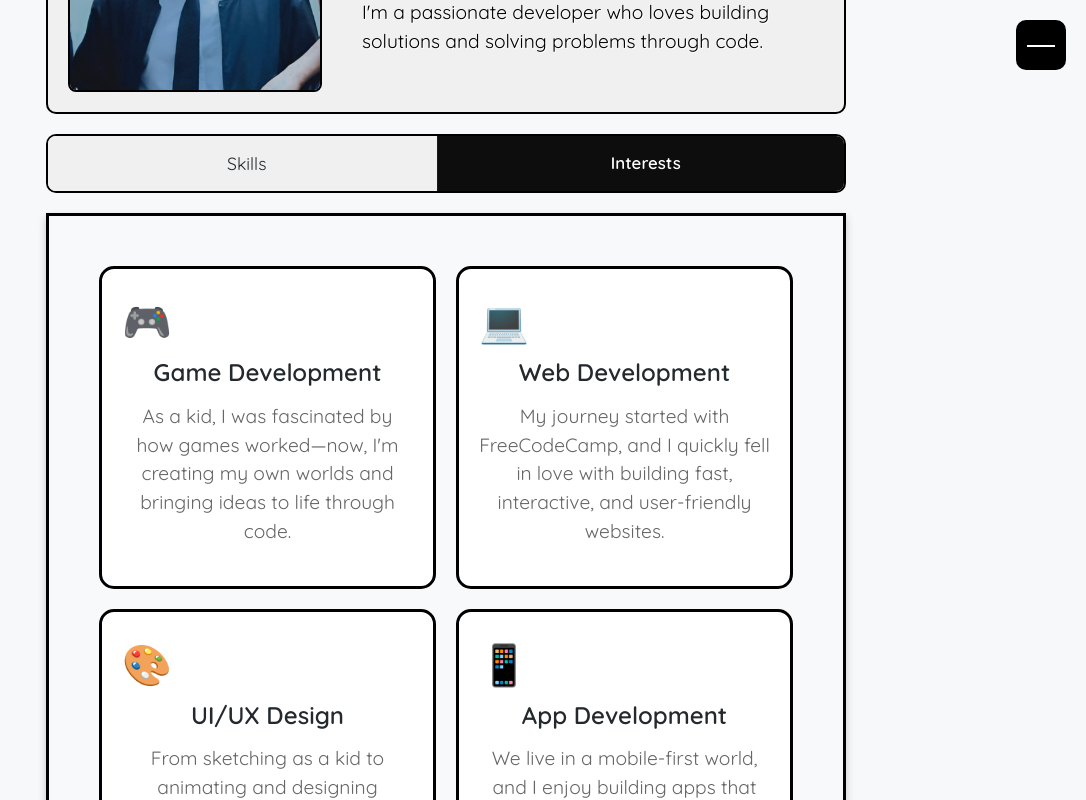
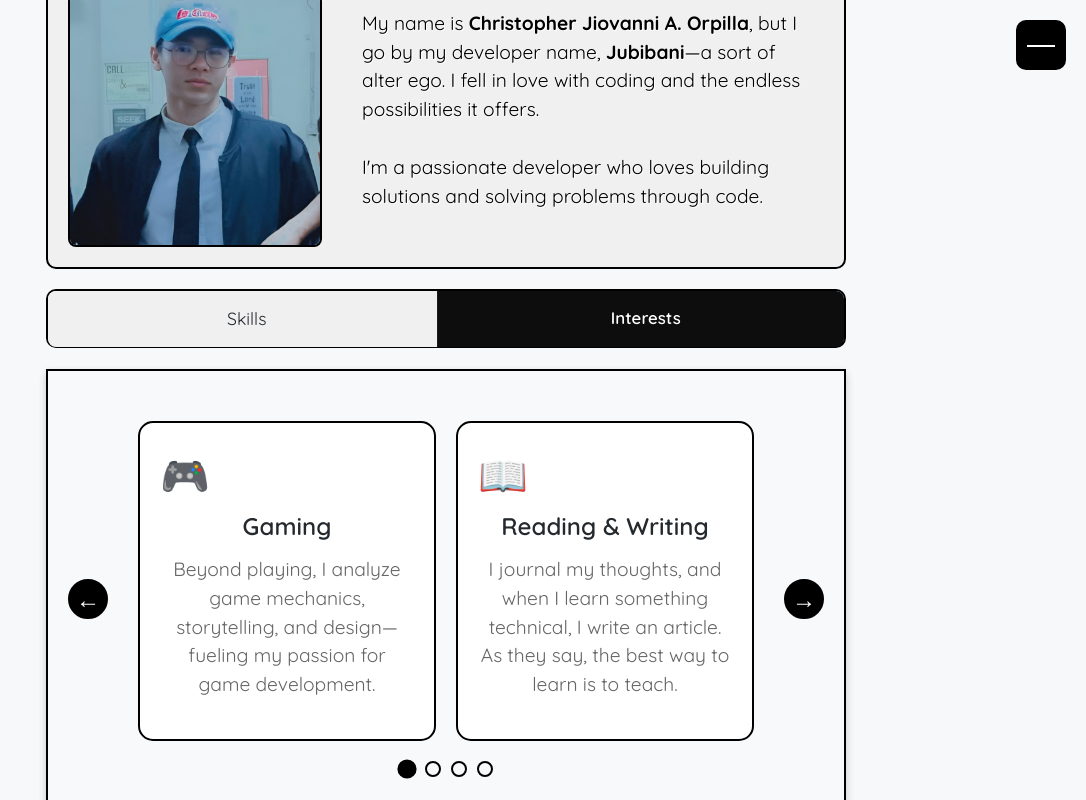
Before and after one commit to Jubibani/Portfolio-Refresh, a website: page layout/about.html in a window 1280 px wide. Both pictures are taken after a click on the element "Interests". Shown: the whole page, without its empty margins (194-1280 px from the left). Drawn offline with Linux system fonts and the light colour scheme.

Commit message:
style(interests-tab): add carousel with additional lists

```diff
--- a/layout/about.html
+++ b/layout/about.html
@@ -59,7 +59,37 @@
                 </ul>
             </div>
             <div id="interests" class="tab-content" style="display: none;">
-                <div class="interests-container">
+                <div class="carousel-container">
+                    <button class="carousel-button carousel-prev" onclick="moveCarousel(-1)">←</button>
+                    <button class="carousel-button carousel-next" onclick="moveCarousel(1)">→</button>
+
+                    <div class="carousel-slide active">
+                        <div class="interest-card bounce-in">
+                            <div class="interest-icon">🎮</div>
+                            <h3 class="interest-title">Gaming</h3>
+                            <p class="interest-description">Beyond playing, I analyze game mechanics, storytelling, and design—fueling my passion for game development.</p>
+                        </div>
+                        <div class="interest-card bounce-in">
+                            <div class="interest-icon">📖</div>
+                            <h3 class="interest-title">Reading & Writing</h3>
+                            <p class="interest-description">I journal my thoughts, and when I learn something technical, I write an article. As they say, the best way to learn is to teach.</p>
+                        </div>
+                    </div>
+
+                    <div class="carousel-slide">
+                        <div class="interest-card bounce-in">
+                            <div class="interest-icon">🍿</div>
+                            <h3 class="interest-title">Anime & Movies</h3>
+                            <p class="interest-description">Stories, visuals, and world-building inspire my creative thinking—shaping how I approach design and development.</p>
+                        </div>
+                        <div class="interest-card bounce-in">
+                            <div class="interest-icon">🎵</div>
+                            <h3 class="interest-title">Music</h3>
+                            <p class="interest-description">Music fuels my workflow—whether coding deep into the night or designing a new project, it's always part of my process.</p>
+                        </div>
+                    </div>
+
+                    <div class="carousel-slide">
                         <div class="interest-card bounce-in">
                             <div class="interest-icon">🎮</div>
                             <h3 class="interest-title">Game Development</h3>
@@ -70,18 +100,27 @@
                             <h3 class="interest-title">Web Development</h3>
                             <p class="interest-description">My journey started with FreeCodeCamp, and I quickly fell in love with building fast, interactive, and user-friendly websites.</p>
                         </div>
+                    </div>
+
+                    <div class="carousel-slide">
                         <div class="interest-card bounce-in">
                             <div class="interest-icon">🎨</div>
                             <h3 class="interest-title">UI/UX Design</h3>
-                        <p class="interest-description">From sketching as a kid to animating and designing intuitive user experiences—I love crafting interfaces that feel natural and seamless.</p>
+                            <p class="interest-description">From sketching as a kid, to drawing and animating, I grew up learning to craft seamless and intuitive user experiences.</p>
                         </div>
                         <div class="interest-card bounce-in">
                             <div class="interest-icon">📱</div>
                             <h3 class="interest-title">App Development</h3>
-                        <p class="interest-description">We live in a mobile-first world, and I enjoy building apps that people interact with daily—bringing convenience to their fingertips.</p>
+                            <p class="interest-description">We live in a mobile-first world, and I build apps that people interact with daily—bringing convenience to their fingertips.</p>
                         </div>
                     </div>
 
+                    <div class="carousel-dots">
+                        <span class="carousel-dot active" onclick="currentSlide(1)"></span>
+                        <span class="carousel-dot" onclick="currentSlide(2)"></span>
+                        <span class="carousel-dot" onclick="currentSlide(3)"></span>
+                        <span class="carousel-dot" onclick="currentSlide(4)"></span>
+                    </div>
                 </div>
             </div>
             <div class="arrow" role="button" tabindex="0" aria-label="Scroll down">
@@ -95,5 +134,6 @@
     </main>
     <script src="../src/js/script.js"></script>
     <script src="../src/js/tabs.js"></script>
+    <script src="../src/js/carousel.js"></script>
 </body>
 </html>
--- a/src/css/style.css
+++ b/src/css/style.css
@@ -576,7 +576,7 @@ main {
 
 .interest-card {
     background: #fff;
-    border: 3px solid #000;
+    border: 2px solid #000;
     border-radius: 15px;
     padding: 20px;
     text-align: center;
@@ -654,7 +654,7 @@ main {
 
 #interests.tab-content {
     background-color: #f8f9fa;
-    border-width: 3px;
+    border-width: 2px;
     padding: 30px;
 }
 
@@ -685,3 +685,88 @@ main {
 #interests h2:hover::after {
     transform: scaleX(1);
 }
+
+.carousel-container {
+    width: 100%;
+    position: relative;
+    padding: 20px 60px; /* Increased side padding from 40px to 60px */
+    box-sizing: border-box;
+}
+
+.carousel-slide {
+    display: none;
+    justify-content: center;
+    gap: 20px;
+    animation: fadeEffect 0.5s ease-in-out;
+}
+
+.carousel-slide.active {
+    display: flex;
+}
+
+@keyframes fadeEffect {
+    from { opacity: 0; transform: translateX(20px); }
+    to { opacity: 1; transform: translateX(0); }
+}
+
+.carousel-button {
+    position: absolute;
+    top: 50%;
+    transform: translateY(-50%);
+    background: #000;
+    border: 2px solid #000;
+    border-radius: 50%;
+    width: 40px;
+    height: 40px;
+    display: flex;
+    align-items: center;
+    justify-content: center;
+    cursor: pointer;
+    color: white;
+    font-size: 1.5rem;
+    transition: all 0.3s ease;
+    z-index: 3;
+}
+
+.carousel-button:hover {
+    background: white;
+    color: black;
+    transform: translateY(-50%) scale(1.1);
+    box-shadow: 3px 3px 0 rgba(0,0,0,0.2);
+}
+
+.carousel-prev {
+    left: -10px; /* Move left button further out */
+}
+
+.carousel-next {
+    right: -10px; /* Move right button further out */
+}
+
+.carousel-dots {
+    display: flex;
+    justify-content: center;
+    gap: 10px;
+    margin-top: 20px;
+}
+
+.carousel-dot {
+    width: 12px;
+    height: 12px;
+    border: 2px solid #000;
+    border-radius: 50%;
+    cursor: pointer;
+    transition: all 0.3s ease;
+}
+
+.carousel-dot.active {
+    background: #000;
+    transform: scale(1.2);
+}
+
+.carousel-slide .interest-card {
+    flex: 1;
+    max-width: calc(50% - 10px);
+    margin: 0;
+    opacity: 1;
+}
--- /dev/null
+++ b/src/js/carousel.js
@@ -0,0 +1,47 @@
+let currentSlideIndex = 1;
+showSlide(currentSlideIndex);
+
+function moveCarousel(n) {
+    showSlide(currentSlideIndex += n);
+}
+
+function currentSlide(n) {
+    showSlide(currentSlideIndex = n);
+}
+
+function showSlide(n) {
+    const slides = document.getElementsByClassName("carousel-slide");
+    const dots = document.getElementsByClassName("carousel-dot");
+
+    if (n > slides.length) {
+        currentSlideIndex = 1;
+    }
+    if (n < 1) {
+        currentSlideIndex = slides.length;
+    }
+
+    // Hide all slides
+    for (let i = 0; i < slides.length; i++) {
+        slides[i].classList.remove("active");
+    }
+
+    // Remove active state from all dots
+    for (let i = 0; i < dots.length; i++) {
+        dots[i].classList.remove("active");
+    }
+
+    // Show current slide and activate corresponding dot
+    slides[currentSlideIndex - 1].classList.add("active");
+    dots[currentSlideIndex - 1].classList.add("active");
+
+    // Add bounce-in animation to visible cards
+    const visibleCards = slides[currentSlideIndex - 1].getElementsByClassName("interest-card");
+    for (let card of visibleCards) {
+        card.style.animation = 'none';
+        card.offsetHeight; // Trigger reflow
+        card.style.animation = null;
+        card.classList.remove("bounce-in");
+        void card.offsetWidth; // Trigger reflow
+        card.classList.add("bounce-in");
+    }
+}
--- a/src/js/tabs.js
+++ b/src/js/tabs.js
@@ -19,7 +19,7 @@ function openTab(evt, tabName) {
     // Show the selected tab
     var currentTab = document.getElementById(tabName);
     currentTab.style.display = "block";
-    currentTab.style.maxHeight = currentTab.scrollHeight + "px";
+    currentTab.style.maxHeight = "none"; // Changed from scrollHeight to none
     evt.currentTarget.classList.add("active");
     evt.currentTarget.classList.add("active-tab");
 
```
Lines whose indentation alone changed are shown as unchanged.
